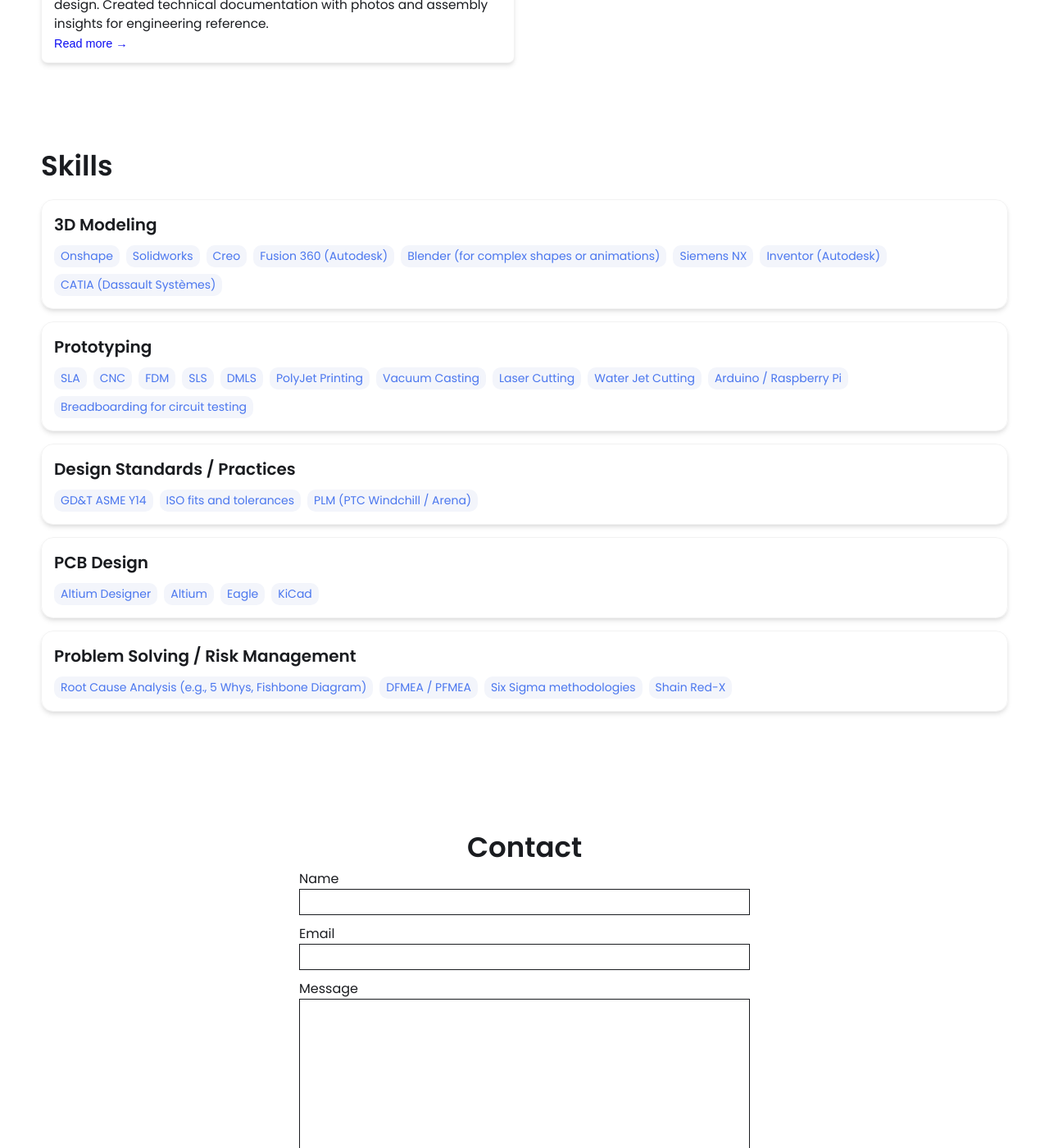
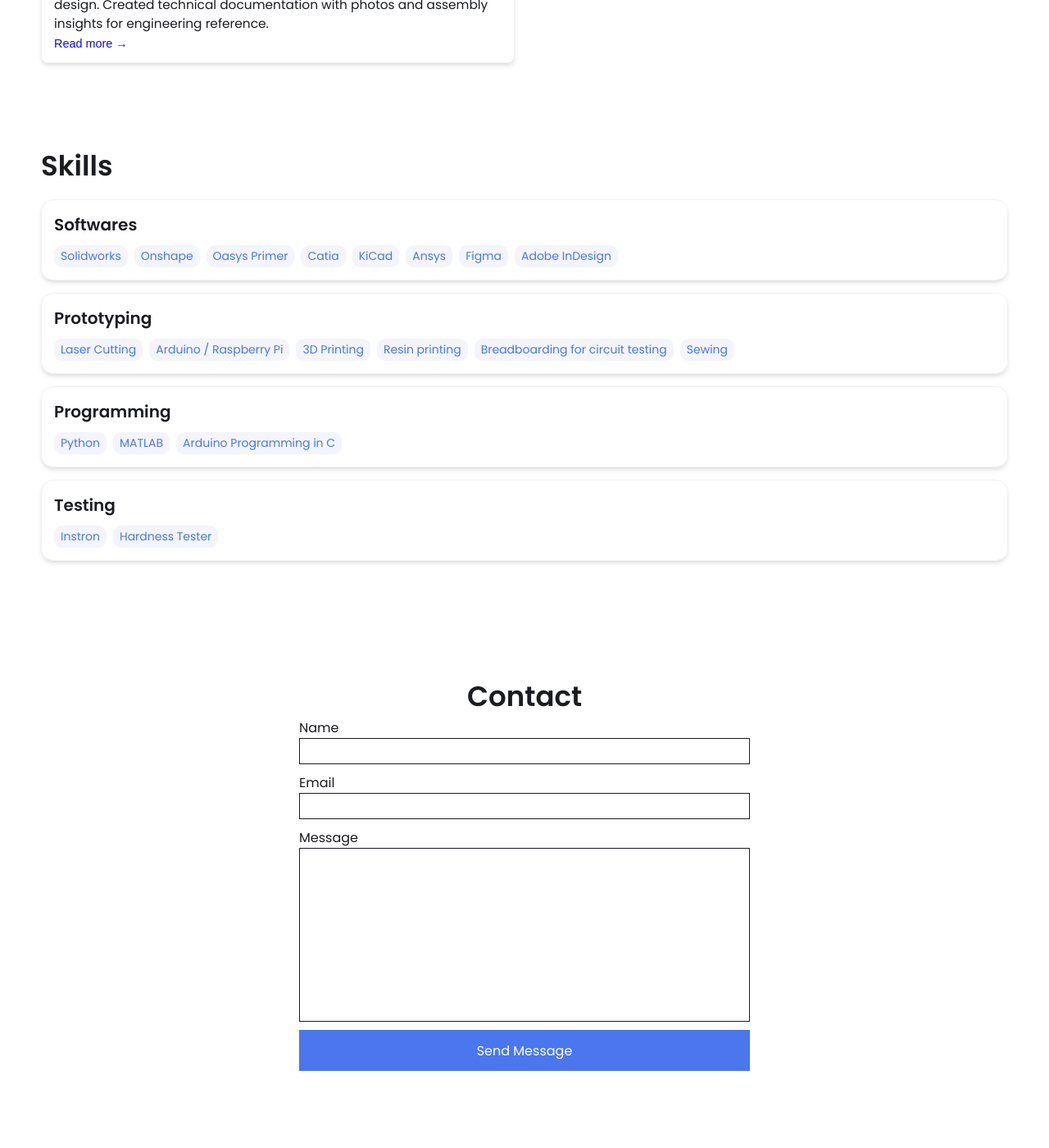
Before and after one commit to qi-katherene/qi-katherene.github.io, a Jekyll site: the page built from index.html, in a window 1280 px wide and 1400 px high, scrolled down 1906 px. Shown: the whole window at 82% size. Built offline with Jekyll 4.4.1, drawn with Linux system fonts in a browser that asks for light colours.

Commit message:
Update _config.yml

```diff
--- a/_config.yml
+++ b/_config.yml
@@ -41,50 +41,35 @@
   discord:            # https://discord.com/users/{your url slug}
   bluesky:           # https://bsky.app/profile/{your url slug}
 
-
 # Skills Section - Add the list of your Skills by categories/tools. The indentation for each level needs to be precise.
 skills:
-  - category: 3D Modeling
+  - category: Softwares
     tools:
+    - Solidworks
     - Onshape
-    - Solidworks
-    - Creo
-    - Fusion 360 (Autodesk)
-    - Blender (for complex shapes or animations)
-    - Siemens NX
-    - Inventor (Autodesk)
-    - CATIA (Dassault Systèmes)
+    - Oasys Primer
+    - Catia
+    - KiCad
+    - Ansys
+    - Figma
+    - Adobe InDesign
   - category: Prototyping
     tools:
-    - SLA
-    - CNC
-    - FDM
-    - SLS
-    - DMLS
-    - PolyJet Printing
-    - Vacuum Casting
     - Laser Cutting
-    - Water Jet Cutting
     - Arduino / Raspberry Pi
+    - 3D Printing
+    - Resin printing
     - Breadboarding for circuit testing
-  - category: Design Standards / Practices
+    - Sewing
+  - category: Programming
     tools:
-    - GD&T ASME Y14
-    - ISO fits and tolerances
-    - PLM (PTC Windchill / Arena)
-  - category: PCB Design
+    - Python
+    - MATLAB
+    - Arduino Programming in C
+  - category: Testing
     tools:
-    - Altium Designer
-    - Altium
-    - Eagle
-    - KiCad
-  - category: Problem Solving / Risk Management
-    tools:
-    - Root Cause Analysis (e.g., 5 Whys, Fishbone Diagram)
-    - DFMEA / PFMEA
-    - Six Sigma methodologies
-    - Shain Red-X
-
+    - Instron
+    - Hardness Tester
 
 # Contact Form Setup. Setup an account and copy over the key. When someone fills out the form, it will be received in your email.
 formspree-key:   https://formspree.io/f/{8-digit key}
```
